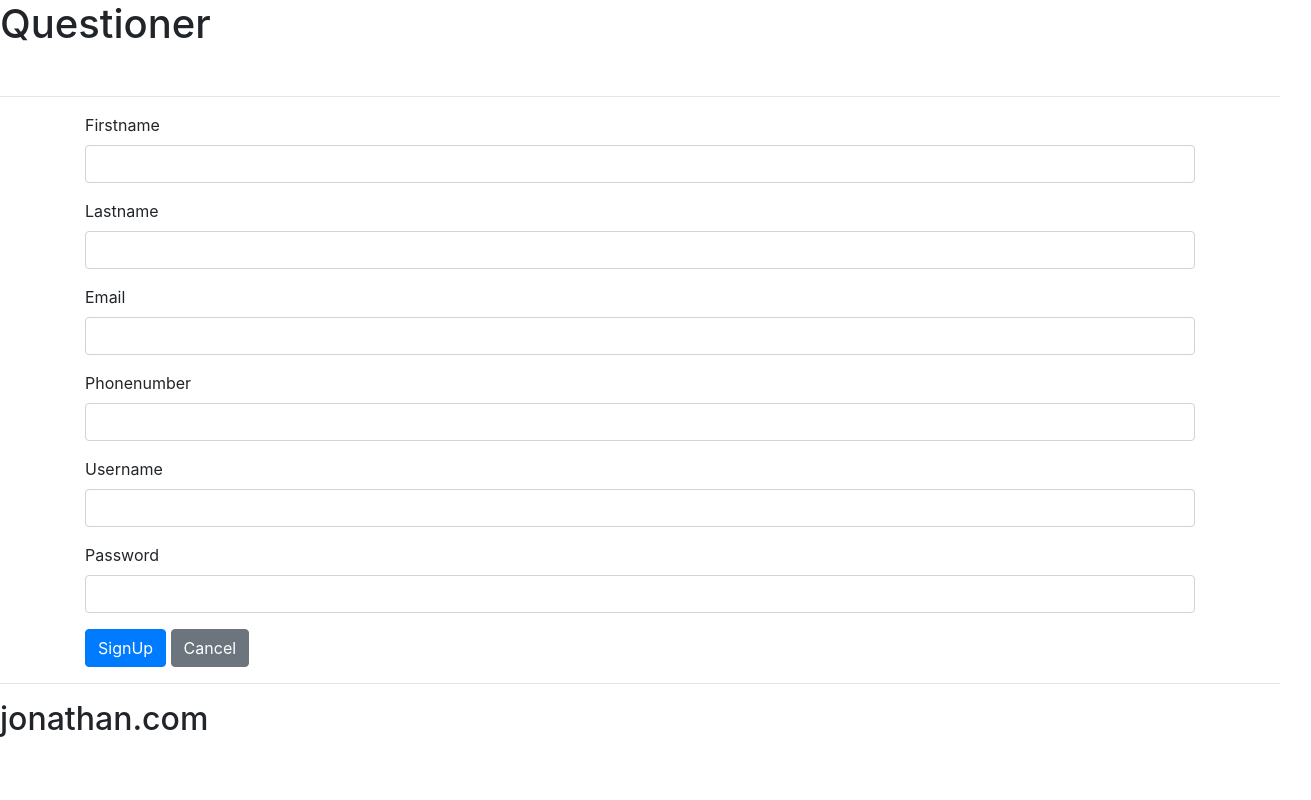
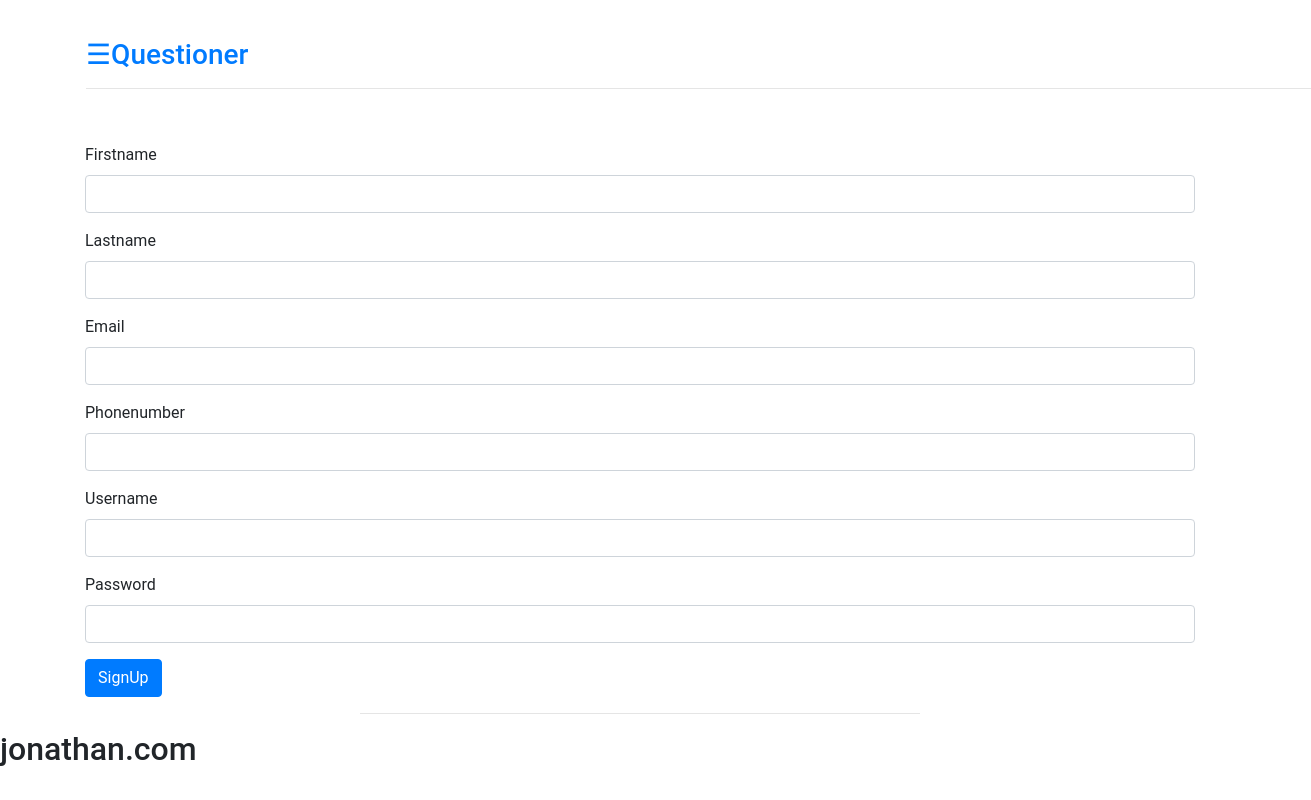
Before and after one commit to jmusila/Quesioner-React, a React app: page /signup in a window 1280 px wide. Shown: the whole page, 1311 px wide, since content can reach past the window. Built offline with nearby package versions, Linux system fonts and the light colour scheme.

Commit message:
added login

```diff
--- a/src/App.js
+++ b/src/App.js
@@ -10,6 +10,7 @@ class App extends Component {
         return(
             <Layout>
                 <BrowserRouter className="App">
+                    <Route path='/' exact component={Home}></Route>
                     <Route path='/index' exact component={Home}/>
                     <Route path='/signup' exact component={SignUp}/>
                     <Route path='/signin' exact component={SignIn}/>
--- a/src/components/Home.css
+++ b/src/components/Home.css
@@ -1,3 +1,38 @@
-.Home-container {
-    background-color: gold;
+* {
+    box-sizing: border-box;
 }
+body{
+    font-family: "Oxygen", "Ubuntu", "Roboto";
+    padding-top: 0em;
+}
+hr{
+    width: 35em;
+}
+.meetups {
+  background-color: aliceblue;
+  text-align: center;
+  }
+
+  .navbar {
+      color: black;
+  }
+
+.nav-header {
+    color: #0099CC;
+    margin-left: 2em;
+    float: left;
+    font-size: 35px;
+    padding: 30px 0px;
+}
+.card {
+    margin: 0.4rem;
+    border: solid 1px rgba(0, 0, 0, 0.1);
+    border-radius: 5px;
+    box-shadow: 0 4px 8px 0 rgba(0,0,0,0.2);
+    transition: all 0.5s ease-in-out;
+    width: 100%;
+    position: relative;
+    padding: 10px;
+    display: flex;
+    flex-direction: column;
+}
--- a/src/components/Home.js
+++ b/src/components/Home.js
@@ -1,6 +1,7 @@
 import React, { Component } from 'react';
 import axios from 'axios';
 import "./Home.css";
+import { Container, Col } from 'reactstrap';
 
 class Home extends Component {
     constructor(props) {
@@ -20,14 +21,20 @@ class Home extends Component {
       render(){
         let meetups = this.state.meetups.map((meetup) =>{
           return(
-            <div>
-                <h2>{meetup.title}</h2>
-                <p>{meetup.meetup_id}</p>
-                <p>{meetup.location}</p>
-                <p>{meetup.happeningOn}</p>
-                <p>{meetup.tags}</p>
-                <p>{meetup.time_added}</p>
-            </div>
+            <Container>
+                <div>
+                    <Col sm="4">
+                        <div class="card">
+                            <h2><b>Title:</b> {meetup.title}</h2>
+                            <img src="{cover} "width="100%" height="200"/>
+                            <p><b>Location:</b> {meetup.location}</p>
+                            <p><b>Date Happening:</b> {meetup.happeningOn}</p>
+                            <p><b>Tags:</b> {meetup.tags}</p>
+                            <p><b>Time Added</b> {meetup.time_added}</p>
+                        </div>
+                    </Col>
+                </div>
+            </Container>
 
           );
         });
--- a/src/components/header.js
+++ b/src/components/header.js
@@ -1,13 +1,23 @@
 import React from 'react';
-// import { Link } from 'react-router-dom'
+import {BrowserRouter as Router, Link } from 'react-router-dom'
+import "./Home.css";
 
 const Header = () => {
     return (
-        <div>
-            <h1>Questioner</h1><br/>
-
-            <hr/>
-        </div>
+        <Router>
+            <div className="navbar">
+                <div className="nav-header">
+                    <Link to="/">
+                        <h3>&#9776;Questioner</h3><hr/>
+                    </Link>
+                </div>
+            </div>
+            {/* <div className="nav-links">
+                <Link to="/index">Home</Link>
+                <Link to="/signin">Login</Link>
+                <Link to="/signup">Register</Link>
+          </div> */}
+        </Router>
      );
 }
 
--- a/src/components/signin.js
+++ b/src/components/signin.js
@@ -1,14 +1,49 @@
 import React, { Component } from 'react';
+import { Input, FormGroup, Label, Form, Button } from 'reactstrap';
+import axios from 'axios';
 
 class SignIn extends Component {
     constructor(props) {
         super(props);
-        this.state = {  }
+        this.state = {
+            loginUser:{
+                email: '',
+                password: ''
+            }
+         }
     }
+
+    signinUser(){
+        axios.post('https://my-postgres-questioner-v2-api.herokuapp.com/api/v2/auth/login', this.state.loginUser).then((response) =>{
+            localStorage.setItem('token', response.data['access_token']);
+            let { user } = this.state
+
+            user.push(response.data)
+            this.setState({ user })
+        });
+        }
     render() {
         return (
-            <div>
-                Sign In
+            <div className="SingIn container">
+                <Form>
+                    <FormGroup>
+                        <Label for="email">Email</Label>
+                        <Input id="email" type="email" value={this.state.loginUser.email} onChange={(e) => {
+                        let { loginUser } = this.state;
+                        loginUser.email = e.target.value;
+                        this.setState({ loginUser })
+                        }}/>
+                    </FormGroup>
+                    <FormGroup>
+                        <Label for="password">Password</Label>
+                        <Input id="password" type="password" value={this.state.loginUser.password} onChange={(e) => {
+                        let { loginUser } = this.state;
+                        loginUser.password = e.target.value;
+                        this.setState({ loginUser })
+                        }}/>
+                    </FormGroup>
+                </Form>
+                    <Button color="primary" onClick={this.signinUser.bind(this)}>SignUp</Button>{' '}
             </div>
          );
     }
--- a/src/components/signup.js
+++ b/src/components/signup.js
@@ -79,7 +79,6 @@ class SignUp extends Component {
                     </FormGroup>
                 </Form>
                     <Button color="primary" onClick={this.addUser.bind(this)}>SignUp</Button>{' '}
-                    <Button color="secondary" >Cancel</Button>
             </div>
          );
     }
```
Also changed, not shown: package.json (+7 -3 lines), 2 other files (tests, documents, lock files or other folders).
